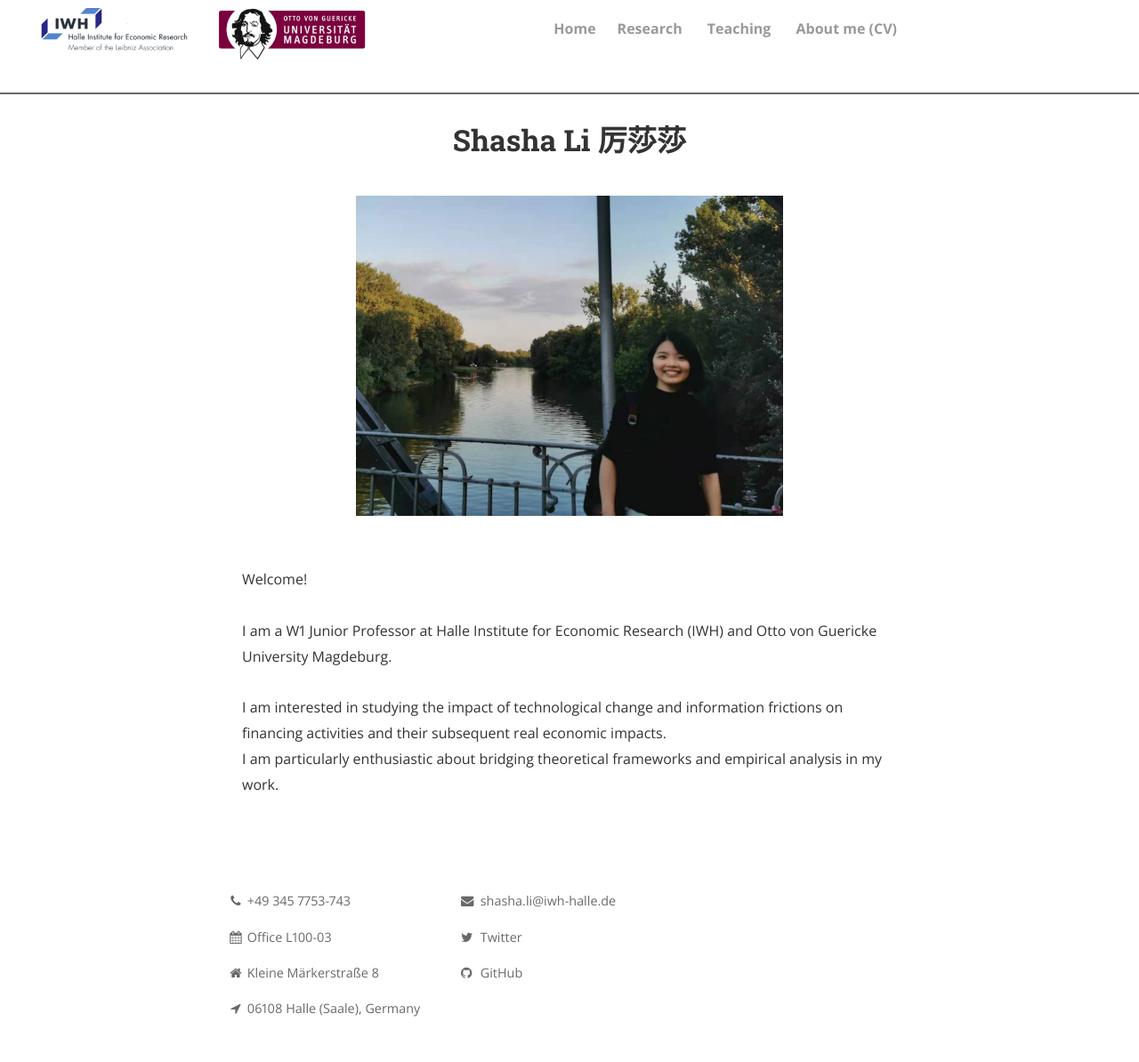
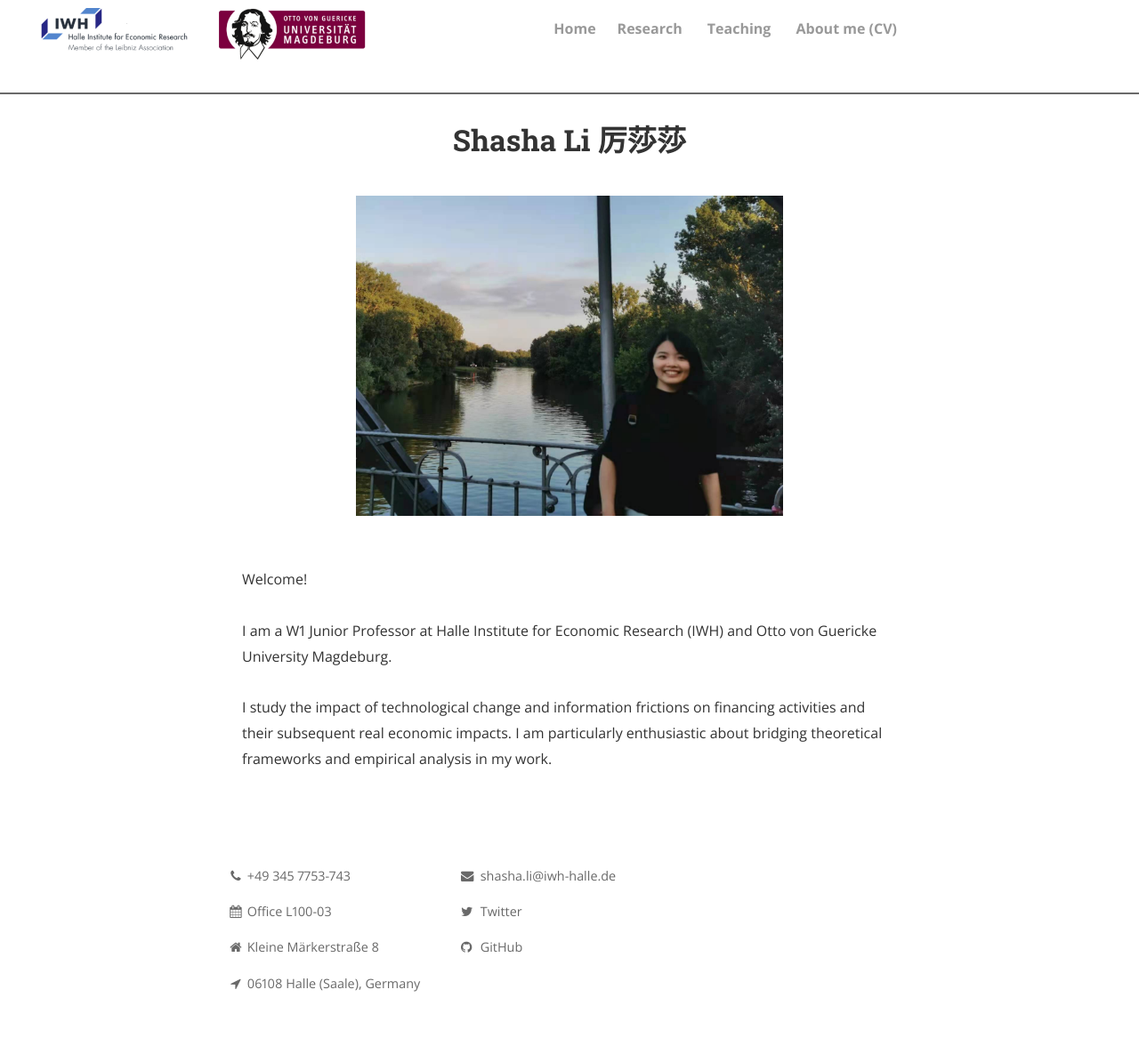
Before and after one commit to shasha-li/shasha-li.github.io, a Jekyll site: the page built from index.html, in a window 1280 px wide. Shown: the whole page at 89% size. Built offline with Jekyll 4.4.1, drawn with Linux system fonts in a browser that asks for light colours; nearby versions of some CDN libraries; the list of posts is cut into pages by our own code; comment, search, counter and statistics services are not loaded; a style sheet for code colours, icons or effects is not loaded; after the commit the page ends 1165 px from its top, so only the background shows below that.

Commit message:
Update index.html

```diff
--- a/index.html
+++ b/index.html
@@ -19,8 +19,7 @@
    <br><br> I am a W1 Junior Professor at
  Halle Institute for Economic Research (IWH) and Otto von Guericke University Magdeburg.
   <br><br>
-I am interested in studying the impact of technological change and information frictions on financing activities and their subsequent real economic impacts.<br>
-I am particularly enthusiastic about bridging theoretical frameworks and empirical analysis in my work.
+I study the impact of technological change and information frictions on financing activities and their subsequent real economic impacts. I am particularly enthusiastic about bridging theoretical frameworks and empirical analysis in my work.
   </p>
 
 
```
